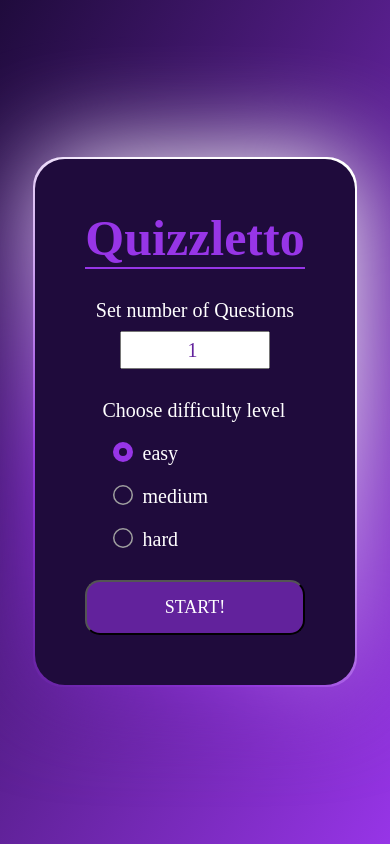
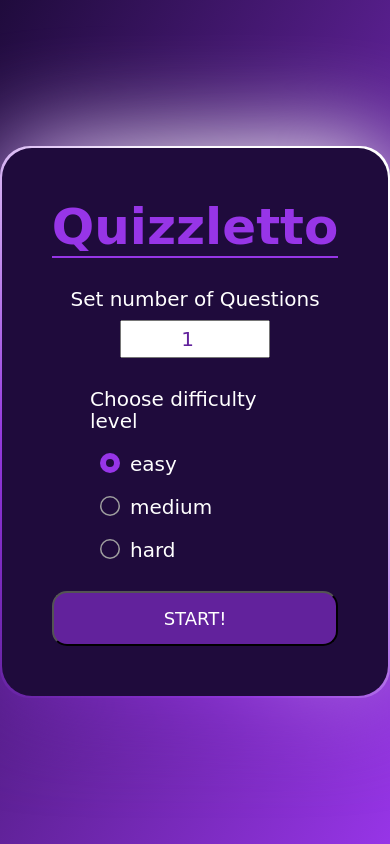
Before and after one commit to khamtaler/React_ts_quizz, a React (Vite) app: page / in a window 390 px wide. Built offline with nearby package versions, Linux system fonts and the light colour scheme.

Commit message:
final css changes

```diff
--- a/index.html
+++ b/index.html
@@ -4,7 +4,7 @@
 		<meta charset="UTF-8" />
 		<link rel="icon" type="image/svg+xml" href="/vite.svg" />
 		<meta name="viewport" content="width=device-width, initial-scale=1.0" />
-    <title>Vite + React + TS</title>
+		<title>Quizzletto</title>
 	</head>
 	<body>
 		<div id="root"></div>
--- a/src/components/Quizz/form.module.css
+++ b/src/components/Quizz/form.module.css
@@ -91,7 +91,7 @@
 }
 
 .radio > div {
-	width: 185px;
+	width: 210px;
 	margin: auto;
 	text-align: left;
 }
@@ -163,3 +163,8 @@
 		padding: 50px;
 	}
 }
+@media only screen and (max-width: 1200px) {
+	.Quizz_form input[type='number'] {
+		padding: 5px 0px;
+	}
+}
--- a/src/components/Quizz/navigation.module.css
+++ b/src/components/Quizz/navigation.module.css
@@ -65,16 +65,20 @@
 	}
 }
 @media only screen and (max-width: 1200px) {
+	.Navigation {
+		top: 20px;
+	}
 	.NavigationButtonsDesktop {
 		display: none !important;
 	}
 	.NavigationButtonsMobile {
 		position: fixed;
 		bottom: 50px;
+		display: flex;
+		gap: 30px;
 	}
 
 	.NavigationButtonsMobile .NavigationButtons___top {
-		margin-right: 20px;
 		background-color: #fff;
 	}
 
@@ -83,13 +87,4 @@
 		box-shadow: 0px 0px 15px 0px #fff;
 		border: none;
 	}
-
-	.NavigationButtonsMobile .NavigationButtons___top:hover,
-	.NavigationButtonsMobile .NavigationButtons___bottom:hover {
-		cursor: pointer;
-		background-color: rgba(222, 222, 222, 0);
-		color: #fff;
-		transition: all 0.4s ease-in-out;
-		box-shadow: none;
-	}
 }
--- a/src/index.css
+++ b/src/index.css
@@ -2,7 +2,7 @@
 	padding: 0px;
 	margin: 0px;
 	box-sizing: border-box;
-	font-family: cursive;
+	font-family: 'Comic Sans MS', 'Comic Sans';
 }
 html {
 	overflow: hidden;
```
Lines whose indentation alone changed are shown as unchanged.
